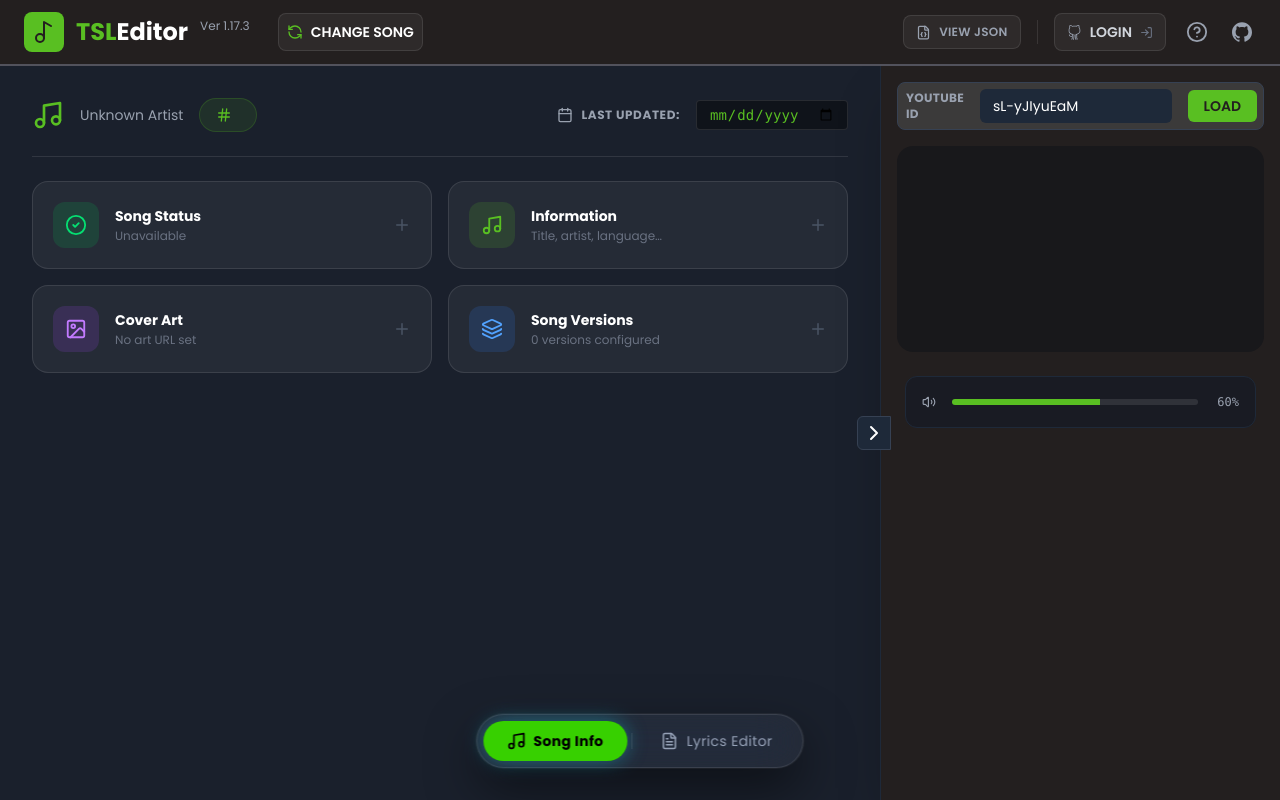
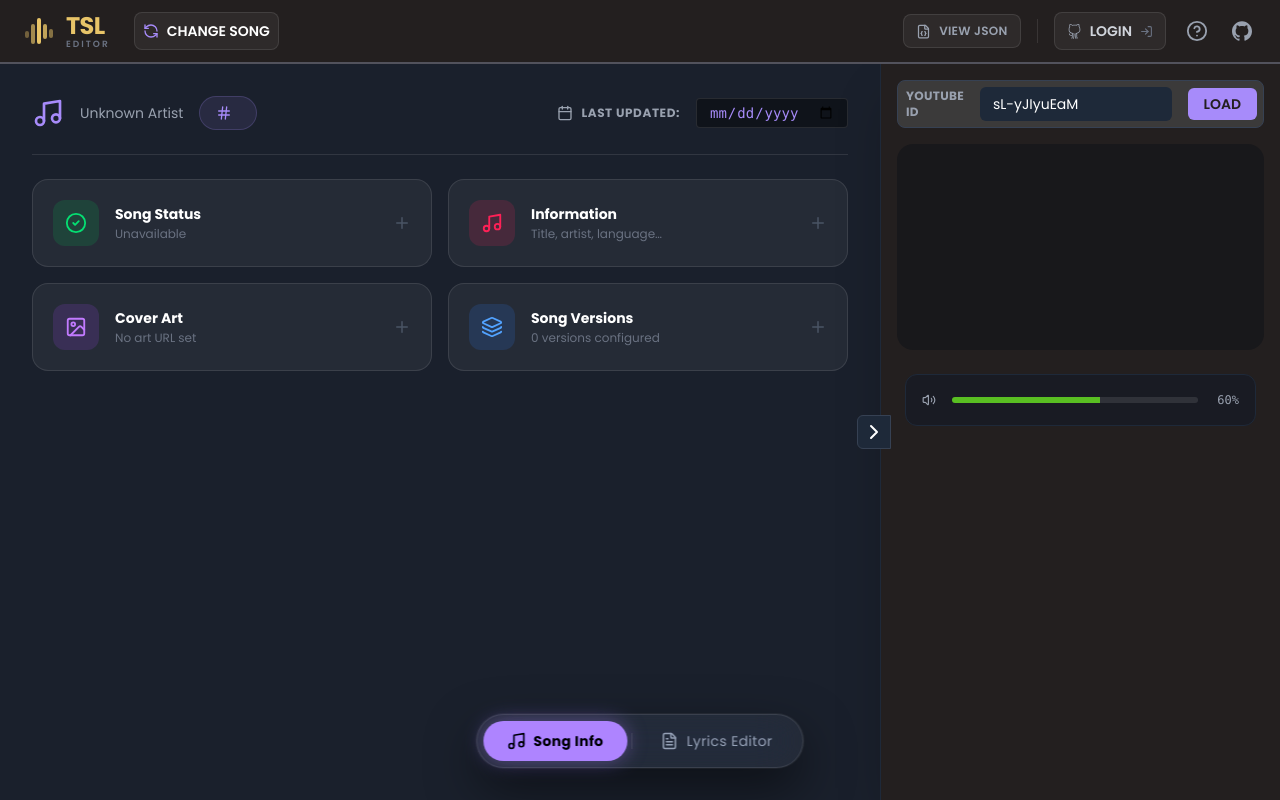
Before and after one commit to champsing/TSL-Editor, a React (Vite) app: page / in a window 1280 px wide. Built offline with nearby package versions, Linux system fonts and the light colour scheme; no server answers.

Commit message:
更新主視覺色彩

```diff
--- a/App.tsx
+++ b/App.tsx
@@ -249,7 +249,7 @@ function App() {
                         flex items-center gap-2 px-6 py-2.5 rounded-full transition-all duration-300 group
                         ${
                             activeTab === "meta"
-                                ? "bg-primary text-black font-bold shadow-[0_0_20px_rgba(74,194,215,0.4)]"
+                                ? "bg-primary text-black font-bold shadow-[0_0_20px_rgba(167,139,250,0.4)]"
                                 : "text-gray-400 hover:text-white hover:bg-white/5"
                         }
                     `}
--- a/components/Header/AuthButton.tsx
+++ b/components/Header/AuthButton.tsx
@@ -30,7 +30,7 @@ const LogoutConfirmModal: React.FC<{
                 onClick={onCancel}
             />
             <div className="relative bg-[#1a1a2e] border border-white/10 rounded-2xl shadow-2xl p-6 w-full max-w-sm animate-in zoom-in-95 fade-in duration-200">
-                <div className="absolute -inset-px rounded-2xl opacity-20 blur-xl pointer-events-none bg-red-500" />
+                <div className="absolute -inset-px rounded-2xl opacity-20 blur-lg pointer-events-none bg-red-500" />
                 <div className="relative flex flex-col items-center gap-4 text-center">
                     {/* GitHub avatar via unavatar */}
                     <img
--- a/components/Header/EditorHeader.tsx
+++ b/components/Header/EditorHeader.tsx
@@ -21,16 +21,70 @@ export const EditorHeader: React.FC<EditorHeaderProps> = ({
         <header className="bg-dark shadow-lg px-6 py-3 flex items-center justify-between border-b-2 border-zinc-600">
             {/* --- 1. Logo --- */}
             <div className="flex items-center gap-3">
-                <div className="bg-primary p-2 rounded-lg">
-                    <Music2 className="text-dark" size={24} />
+                <div className="flex items-center gap-2.5">
+                    {/* Waveform mark */}
+                    <svg width="32" height="32" viewBox="0 0 32 32" fill="none">
+                        <rect
+                            x="1"
+                            y="16"
+                            width="4"
+                            height="7"
+                            rx="2"
+                            fill="#E8C468"
+                            opacity="0.4"
+                        />
+                        <rect
+                            x="7"
+                            y="9"
+                            width="4"
+                            height="20"
+                            rx="2"
+                            fill="#E8C468"
+                            opacity="0.65"
+                        />
+                        <rect
+                            x="13"
+                            y="3"
+                            width="4"
+                            height="26"
+                            rx="2"
+                            fill="#E8C468"
+                        />
+                        <rect
+                            x="19"
+                            y="9"
+                            width="4"
+                            height="15"
+                            rx="2"
+                            fill="#E8C468"
+                            opacity="0.8"
+                        />
+                        <rect
+                            x="25"
+                            y="14"
+                            width="4"
+                            height="9"
+                            rx="2"
+                            fill="#E8C468"
+                            opacity="0.5"
+                        />
+                    </svg>
+                    {/* Wordmark */}
+                    <div className="flex flex-col leading-none gap-0.5">
+                        <span
+                            className="font-playfair text-2xl font-black tracking-tight leading-none"
+                            style={{ color: "#E8C468" }}
+                        >
+                            TSL
+                        </span>
+                        <span className="text-[9px] font-semibold uppercase tracking-[0.22em] text-gray-500">
+                            Editor
+                        </span>
+                    </div>
                 </div>
-                <h1 className="text-2xl font-playfair font-bold text-white">
-                    <span className="text-primary">TSL</span>Editor
-                </h1>
-                <sup className="text-gray-400 ">Ver {VERSION_NUMBER}</sup>
                 <button
                     onClick={onOpenSongSelect}
-                    className="ml-4 flex items-center gap-2 bg-white/5 hover:bg-white/10 text-white px-2 py-2 rounded-lg border border-white/10 transition-all group"
+                    className="ml-3 flex items-center gap-2 bg-white/5 hover:bg-white/10 text-white px-2 py-2 rounded-lg border border-white/10 transition-all group"
                 >
                     <RefreshCcw
                         size={16}
--- a/components/Lyrics/LineEditor.tsx
+++ b/components/Lyrics/LineEditor.tsx
@@ -259,7 +259,7 @@ export const LineEditor: React.FC<LineEditorProps> = ({
         <div
             className={`mb-4 p-4 rounded-lg border transition-all duration-300 bg-white/10 ${
                 isCurrent
-                    ? "is-current border-primary shadow-[0_0_15px_rgba(74,194,215,0.3)] transform scale-[1.01]"
+                    ? "is-current border-primary shadow-[0_0_15px_rgba(167,139,250,0.3)] transform scale-[1.01]"
                     : "border-gray-700 hover:border-gray-500"
             }`}
         >
--- a/components/Meta/EditorModal.tsx
+++ b/components/Meta/EditorModal.tsx
@@ -68,7 +68,7 @@ export const SongMetaEditorModal: React.FC<SongMetaEditorModalProps> = ({
             >
                 {/* Accent glow bloom behind the panel */}
                 <div
-                    className="absolute -inset-px rounded-2xl opacity-30 blur-xl pointer-events-none"
+                    className="absolute -inset-px rounded-2xl opacity-30 blur-lg pointer-events-none"
                     style={{ background: accentColor }}
                 />
 
--- a/components/Meta/EditorTab.tsx
+++ b/components/Meta/EditorTab.tsx
@@ -131,7 +131,7 @@ export const SongMetaEditorTab: React.FC<Props> = ({
                         icon={<Music size={22} />}
                         label="Information"
                         subtitle={mainSummary || "Title, artist, language…"}
-                        accentClass="bg-primary/15 text-primary group-hover:bg-primary/25"
+                        accentClass="bg-rose-500/15 text-rose-500 group-hover:bg-rose-500/25"
                         onClick={() => setOpenModal("main")}
                     />
                     <EditorEntryButton
@@ -184,7 +184,7 @@ export const SongMetaEditorTab: React.FC<Props> = ({
                 onClose={close}
                 title="Information"
                 icon={<Music size={20} />}
-                accentColor="var(--color-primary, #a78bfa)"
+                accentColor="var(--color-rose-500, #ff2056)"
                 footer="Title, artist IDs, language code and folder path are all stored in the song buffer."
             >
                 <InformationModal
--- a/components/Meta/EditorTab/Modals/InformationModal.tsx
+++ b/components/Meta/EditorTab/Modals/InformationModal.tsx
@@ -16,7 +16,7 @@ export const InformationModal: React.FC<{
 
     const { artistLookup, refetch: refetchArtists } = useArtistNames();
 
-    const handleArtistCreated = (artistId: number, name: string) => {
+    const handleArtistCreated = () => {
         refetchArtists?.();
     };
 
--- a/tailwind.config.ts
+++ b/tailwind.config.ts
@@ -4,7 +4,7 @@ export default {
     theme: {
         extend: {
             colors: {
-                primary: "#59bf22",
+                primary: "#A78BFA", // 原本 "#59bf22"
                 secondary: "#365456",
                 dark: "#231f1f",
                 panel: "#3b3a3a",
```
Also changed, not shown: components/Header/HelpModal.tsx (+121 -52 lines).
